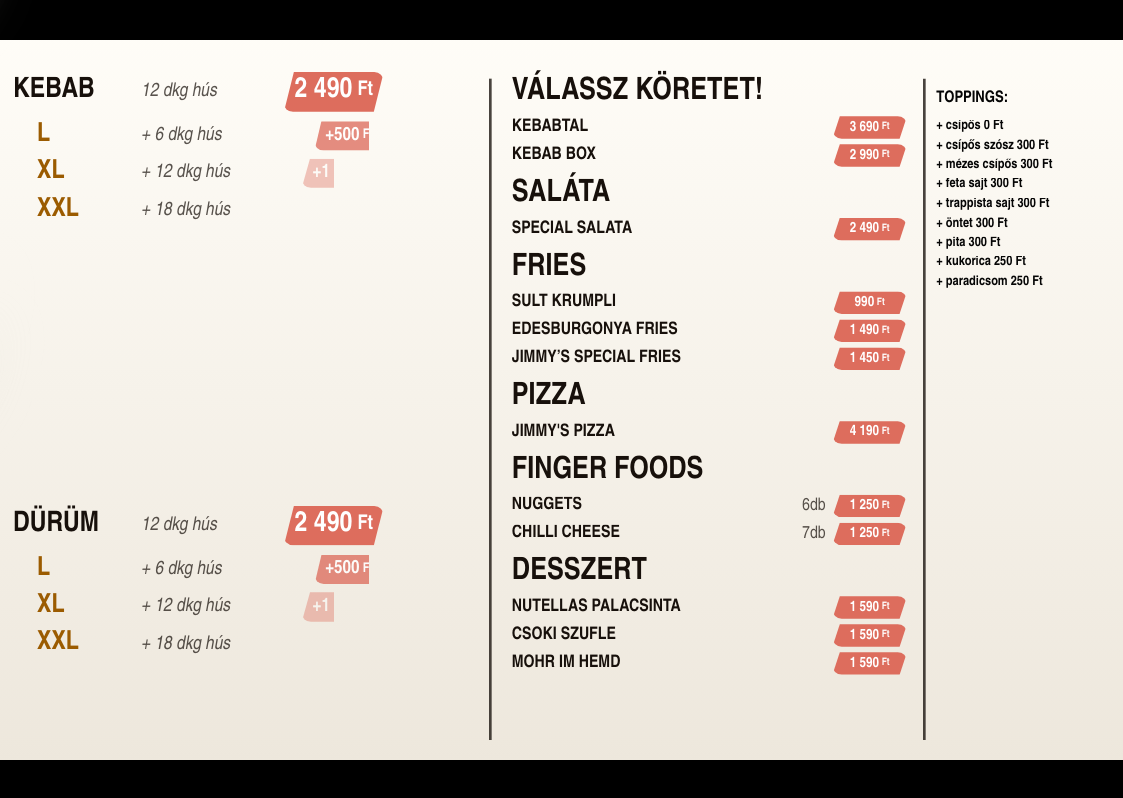
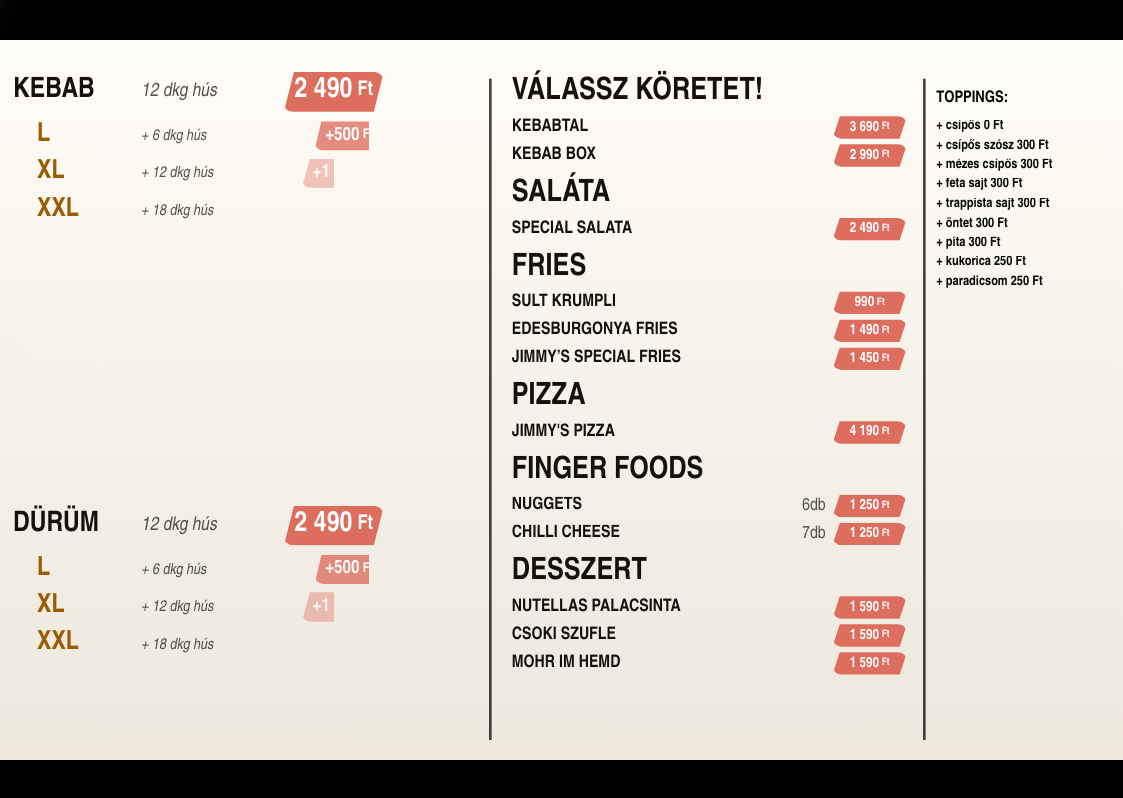
Before and after one commit to cashlinksystems/signage, a website: page public/menu/index.html in a window 1280 px wide. Shown: the full height of the page, 157-1280 px from the left. Drawn offline with Linux system fonts and the light colour scheme.

Commit message:
menu: addon note font méret csökkentve hogy kiférjen

```diff
--- a/public/menu/styles.css
+++ b/public/menu/styles.css
@@ -489,6 +489,10 @@ body {
   padding-top: 0.08em;
 }
 
+.menu-column-left .menu-item-addon .item-note {
+  font-size: clamp(14px, calc(var(--menu-vw, 1vw) * 1.2), 24px);
+}
+
 .fries-flyer {
   position: absolute;
   right: -72px;
```
